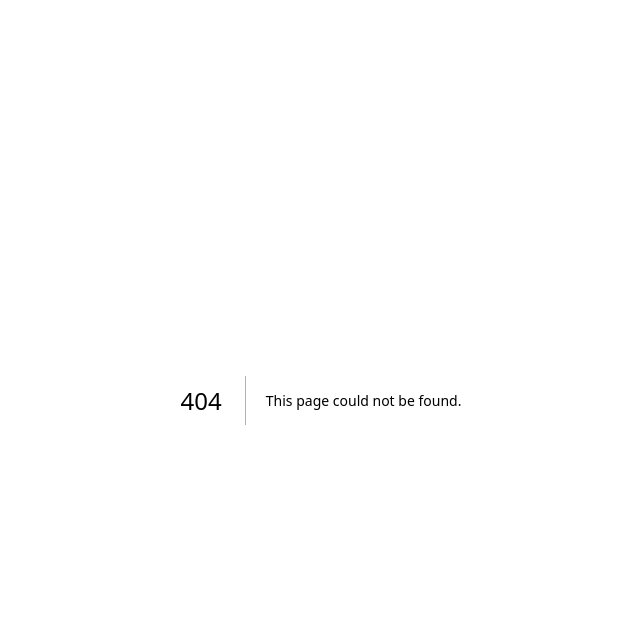
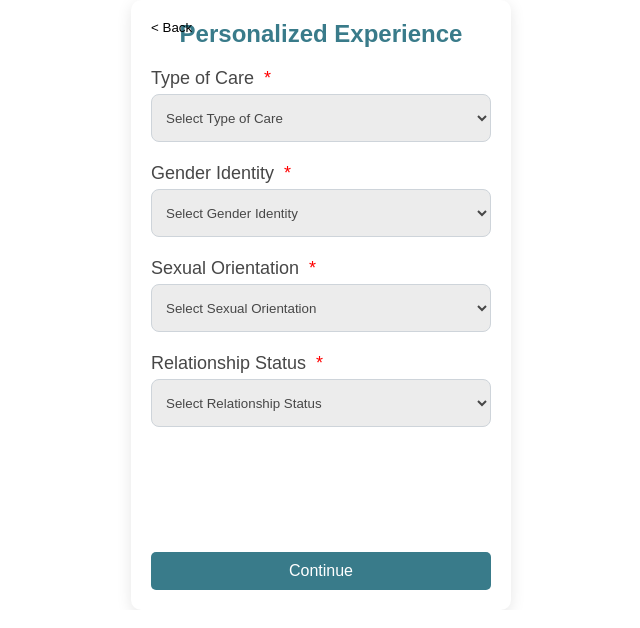
Before and after one commit to BigDataForSanDiego/Team-124, a Next.js app in the folder hackathon/: page /experience in a window 1280 px wide. Before the commit this address had no page. Shown: the top 628 px of the page, without its empty margins (319-959 px from the left). Built offline with nearby package versions, Linux system fonts and the light colour scheme.

Commit message:
demographic questionnaire

```diff
--- /dev/null
+++ b/hackathon/pages/experience.tsx
@@ -0,0 +1,130 @@
+import React, { useEffect, useState } from 'react';
+import { Form, Button, Container } from 'react-bootstrap';
+import { useRouter } from 'next/router';
+import styles from './styles/Questionnaire.module.css';
+
+const Experience: React.FC = () => {
+  const router = useRouter();
+  const [formData, setFormData] = useState({
+    typeOfCare: '',
+    genderIdentity: '',
+    sexualOrientation: '',
+    relationshipStatus: '',
+  });
+
+  useEffect(() => {
+    // Load form data from local storage if available
+    const savedData = localStorage.getItem('experienceData');
+    if (savedData) {
+      setFormData(JSON.parse(savedData));
+    }
+  }, []);
+
+  const handleChange = (e: React.ChangeEvent<HTMLInputElement | HTMLSelectElement>) => {
+    const { name, value } = e.target;
+    setFormData((prevState) => ({ ...prevState, [name]: value }));
+  };
+
+  const handleSubmit = (e: React.FormEvent<HTMLFormElement>) => {
+    e.preventDefault();
+    // Save current form data to local storage
+    localStorage.setItem('experienceData', JSON.stringify(formData));
+    router.push('/care');
+  };
+
+  const handleBack = () => {
+    // Save current form data to local storage
+    localStorage.setItem('experienceData', JSON.stringify(formData));
+    router.push('/questionnaire');
+  };
+
+  return (
+    <Container className={styles.container}>
+      <button className={styles.backButton} onClick={handleBack}>
+        &lt; Back
+      </button>
+
+      <h2 className={styles.title}>Personalized Experience</h2>
+
+      <div className={styles.progressBarContainer}>
+        <div className={styles.progressBar} style={{ width: '50%' }} />
+      </div>
+
+      <Form onSubmit={handleSubmit}>
+        <div className={styles.header}>
+          Type of Care <span className={styles.asterisk}>*</span>
+        </div>
+        <Form.Control
+          as="select"
+          name="typeOfCare"
+          value={formData.typeOfCare}
+          onChange={handleChange}
+          className={styles.input}
+          required
+        >
+          <option value="">Select Type of Care</option>
+          <option value="Individual">Individual</option>
+          <option value="Couples">Couples</option>
+          <option value="Child">Child</option>
+        </Form.Control>
+
+        <div className={styles.header}>
+          Gender Identity <span className={styles.asterisk}>*</span>
+        </div>
+        <Form.Control
+          as="select"
+          name="genderIdentity"
+          value={formData.genderIdentity}
+          onChange={handleChange}
+          className={styles.input}
+          required
+        >
+          <option value="">Select Gender Identity</option>
+          <option value="Male">Male</option>
+          <option value="Female">Female</option>
+          <option value="Non-binary">Non-binary</option>
+        </Form.Control>
+
+        <div className={styles.header}>
+          Sexual Orientation <span className={styles.asterisk}>*</span>
+        </div>
+        <Form.Control
+          as="select"
+          name="sexualOrientation"
+          value={formData.sexualOrientation}
+          onChange={handleChange}
+          className={styles.input}
+          required
+        >
+          <option value="">Select Sexual Orientation</option>
+          <option value="Heterosexual">Heterosexual</option>
+          <option value="Homosexual">Homosexual</option>
+          <option value="Bisexual">Bisexual</option>
+        </Form.Control>
+
+        <div className={styles.header}>
+          Relationship Status <span className={styles.asterisk}>*</span>
+        </div>
+        <Form.Control
+          as="select"
+          name="relationshipStatus"
+          value={formData.relationshipStatus}
+          onChange={handleChange}
+          className={styles.input}
+          required
+        >
+          <option value="">Select Relationship Status</option>
+          <option value="Single">Single</option>
+          <option value="In a Relationship">In a Relationship</option>
+          <option value="Married">Married</option>
+        </Form.Control>
+
+        <Button type="button" className={styles.continueButton} onClick={handleSubmit}>
+          Continue
+        </Button>
+      </Form>
+    </Container>
+  );
+};
+
+export default Experience;
```
